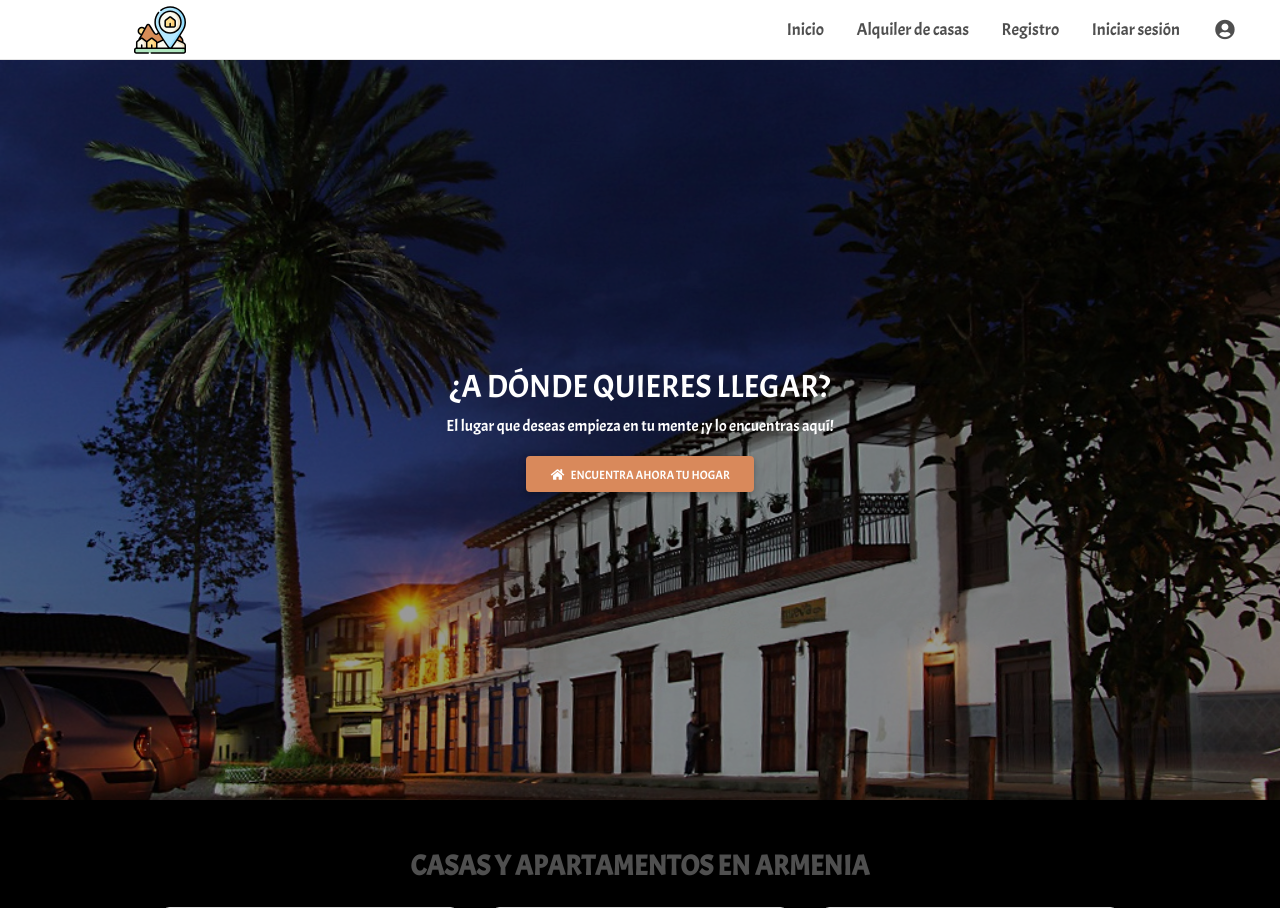
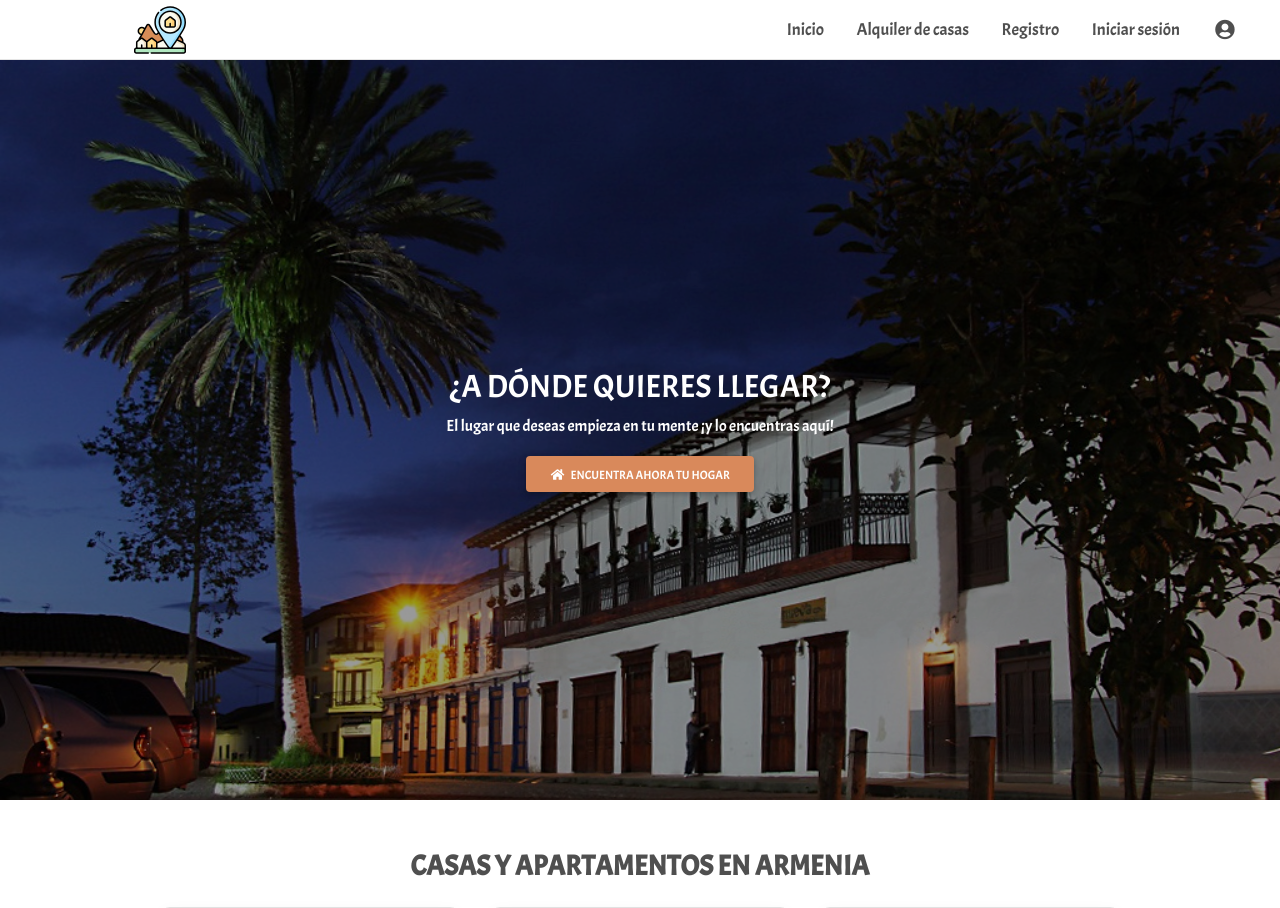
Before and after one commit to sergioasb8/webRentaDeCasas, a PHP site: page /webRenta/ in a window 1280 px wide. Shown: the top 908 px of the page. Run offline with PHP 8.4, Linux system fonts and the light colour scheme; some libraries are stand-ins or nearby versions.

Commit message:
style body fff

```diff
--- a/views/css/style.css
+++ b/views/css/style.css
@@ -20,7 +20,7 @@ body,html{
 	font-weight: 300;
 	width: 100%;
 	height: 100%;
-	background-color: #000;
+	background-color: rgb(255, 255, 255);
 	color: var(--bs-black);
 	font-size: 16px;
 }
```
